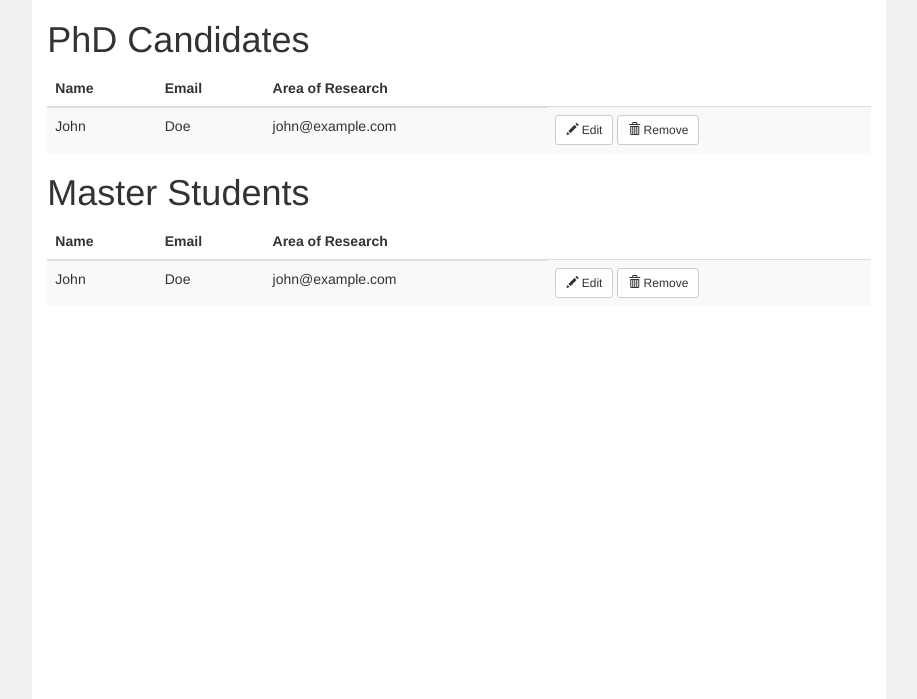
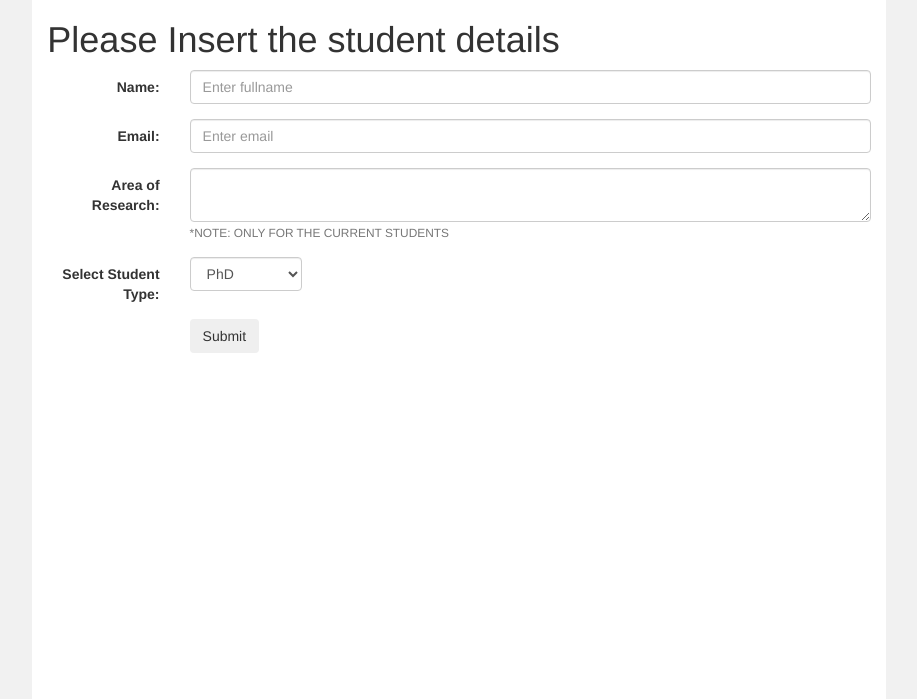
Before and after one commit to aavash1/dbdc, a PHP site: page /index.php?updateStudents in a window 1280 px wide. Shown: the part 82-781 px from the top of the page, without its empty margins (181-1098 px from the left). Run offline with PHP 8.4, Linux system fonts and the light colour scheme; a user stored in the database is signed in.

Commit message:
new commits

```diff
--- a/dbdc/addStudents.php
+++ b/dbdc/addStudents.php
@@ -1,4 +1,8 @@
+<?php
 
+include 'includes/dbconn.php';
+
+?>
 
 <div class="container-fluid text-center">
   <div class="row content">
--- a/dbdc/includes/addPapers.inc.php
+++ b/dbdc/includes/addPapers.inc.php
@@ -13,7 +13,7 @@ if(isset($_POST['submit'])){
 		exit();
 	}
 	else{
-		if(!preg_match("/^[a-zA-Z/'/-\040]+$/", $title)||!preg_match("/^[a-zA-Z/'/-\040]+$/", $author)){
+		if(preg_match("/^[a-zA-Z/'/-\040]+$/", $title)||preg_match("/^[a-zA-Z/'/-\040]+$/", $author)){
 			header("Location: ../addPaper.php?result=invalid");
 			exit();
 		}
@@ -28,7 +28,7 @@ if(isset($_POST['submit'])){
 			else{
 				$sql="INSERT INTO paper_tbl(paper_title,author_name,available_links,paper_type) VALUES ('$title','$author','$url','$ptype');";
 				mysqli_query($conn,$sql);
-				header("Location: ../addPaper.php?result=success");
+				header("Location: ../updatePaper.php?result=success");
 			}
 		}
 
--- a/dbdc/includes/currentstudent.php
+++ b/dbdc/includes/currentstudent.php
@@ -4,7 +4,7 @@
 $master="SELECT * FROM student_tbl where std_type='Master' ;";
 $masteral="SELECT * FROM student_tbl where std_type='Master Alumni' ;";
 $phdal="SELECT * FROM student_tbl where std_type='PhD Alumni' ;";
-	$sql = array('PhD Candidate'=>$phd,'Master Students' => $master,'PhD Alumni'=>$phdal,'Masters Alumni'=> $masteral);
+$sql = array('PhD Candidate'=>$phd,'Master Students' => $master);
 $results = [];
 foreach($sql as $key => $value){
 	$result=mysqli_query($conn,$value);
--- a/dbdc/includes/studentadd.inc.php
+++ b/dbdc/includes/studentadd.inc.php
@@ -32,7 +32,8 @@ if(isset($_POST['submit'])){
 				else{
 					$sql="INSERT INTO student_tbl(std_name,std_email, std_research, std_type) VALUES ('$name','$email','$research','$type');";
 					mysqli_query($conn,$sql);
-					header("Location: ../addStudents.php?insertDetails=success");
+					echo "<script type='text/javascript'>alert('submitted Successfully!')</script>";
+					header("Location: ../index.php?insertDetails=success");
 
 				}
 			}
--- a/dbdc/updateStudents.php
+++ b/dbdc/updateStudents.php
@@ -1,62 +1,58 @@
+<?php
+
+include 'includes/dbconn.php';
+
+?>
+
 <div class="container-fluid text-center">
   <div class="row content">
     <div class="col-sm-2 sidenav">
 
     </div>
     <div class="col-sm-8 text-left">
-			<h1>PhD Candidates</h1>
-			<table class="table table-striped">
-				<thead>
-					<tr>
-						<th>Name</th>
-						<th>Email</th>
-						<th>Area of Research</th>
-					</tr>
-				</thead>
-				<tbody>
-					<tr>
-						<td>John</td>
-						<td>Doe</td>
-						<td>john@example.com</td>
-						<td>
-						<button type="button" class="btn btn-default btn-sm">
-							<span class="glyphicon glyphicon-pencil"></span> Edit
-						</button>
-						<button type="button" class="btn btn-default btn-sm">
-							<span class="glyphicon glyphicon-trash"></span> Remove
-						</button>
-						</td>
-					</tr>
+     <h1>Please Insert the student details</h1>
 
-				</tbody>
-			</table>
+     <form class="form-horizontal" action="includes/studentUpdate.inc.php" method="GET">
+      <div class="form-group">
+        <label class="control-label col-sm-2" for="name">Name:</label>
+        <div class="col-sm-10">
+          <input type="text" class="form-control" name="name" id="name" placeholder="Enter fullname" >
+        </div>
+      </div>
+      <div class="form-group">
+        <label class="control-label col-sm-2" for="email">Email:</label>
+        <div class="col-sm-10">
+          <input type="email" class="form-control" id="email" placeholder="Enter email" name="email">
+        </div>
+      </div>
 
-			<h1>Master Students</h1>
-			<table class="table table-striped">
-				<thead>
-					<tr>
-						<th>Name</th>
-						<th>Email</th>
-						<th>Area of Research</th>
-					</tr>
-				</thead>
-				<tbody>
-					<tr>
-						<td>John</td>
-						<td>Doe</td>
-						<td>john@example.com</td>
-						<td>
-						<button type="button" class="btn btn-default btn-sm">
-							<span class="glyphicon glyphicon-pencil"></span> Edit
-						</button>
-						<button type="button" class="btn btn-default btn-sm">
-							<span class="glyphicon glyphicon-trash"></span> Remove
-						</button>
-						</td>
-					</tr>
+      <div class="form-group">
+        <label class="control-label col-sm-2" for="comment">Area of Research:</label>
+        <div class="col-sm-10">
+          <textarea class="form-control" id="comment" name="research"></textarea>
+          <small id="emailHelp" class="form-text text-muted">*NOTE: ONLY FOR THE CURRENT STUDENTS</small>
+        </div>
 
-				</tbody>
-			</table>
+      </div>
+
+      <div class="form-group">
+        <label class="control-label col-sm-2">Select Student Type:</label>
+        <div class="col-sm-2">
+          <select class="form-control" id="sel1" name="studenttype">
+            <option>PhD</option>
+            <option>Master</option>
+            <option>PhD Alumni</option>
+            <option>Master Alumni</option>
+          </select>
+        </div>
+      </div>
+
+      <div class="form-group">
+        <div class="col-sm-offset-2 col-sm-10">
+          <button type="submit" class="btn btn-insert" name="submit">Submit</button>
+        </div>
+      </div>
+    </form>
 
   </div>
   <div class="col-sm-2 sidenav">
```
Also changed, not shown: dbdc/includes/alumni.php (+24 -43 lines), dbdc/includes/conferencep.php (+28 -44 lines), dbdc/includes/journalp.php (+28 -16 lines). Lines whose indentation alone changed are shown as unchanged.
